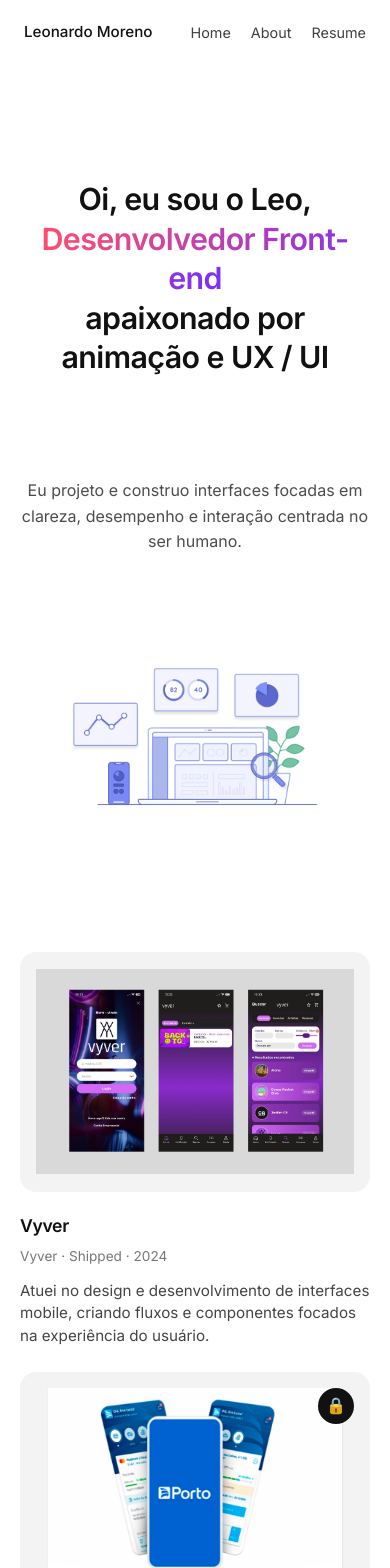
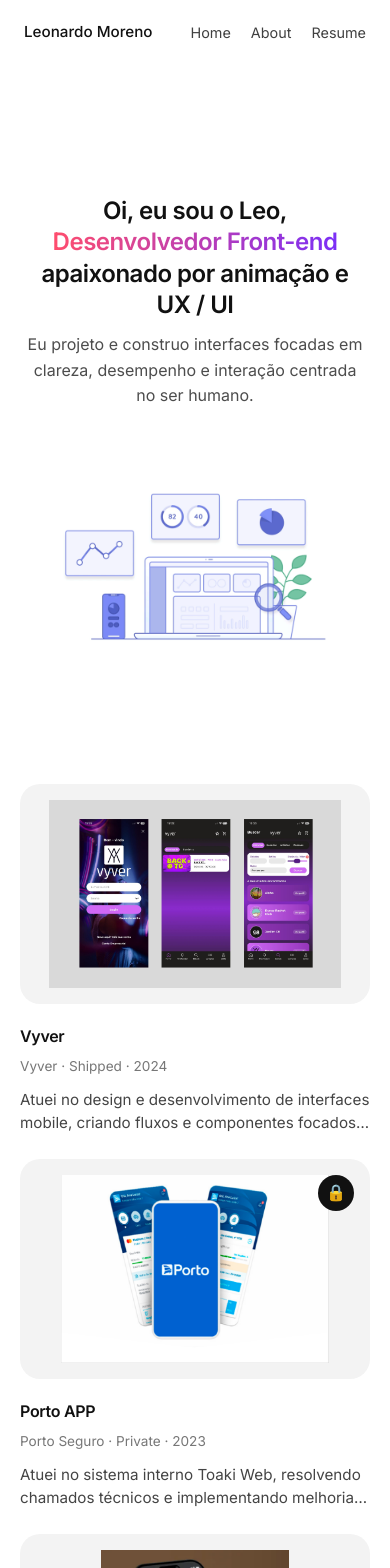
Before and after one commit to sinonScripter/portifolio, a Next.js app: page / in a window 390 px wide. Shown: the top 1568 px of the page. Built offline with nearby package versions, Linux system fonts and the light colour scheme.

Commit message:
senior app mobile

```diff
--- a/src/app/home.css
+++ b/src/app/home.css
@@ -9,7 +9,9 @@
   padding: 0;
 }
 
-/* ===== HERO ===== */
+/* ==================================================
+   HERO — BASE (DESKTOP MANTIDO)
+   ================================================== */
 .hero {
   min-height: 100vh;
   padding: clamp(64px, 8vw, 140px) clamp(20px, 6vw, 80px);
@@ -19,7 +21,6 @@
   gap: clamp(24px, 4vw, 40px);
 }
 
-/* Desktop refinado */
 @media (min-width: 1024px) {
   .hero {
     gap: 16px;
@@ -41,106 +42,120 @@
   font-size: clamp(1.6rem, 2vw, 2.4rem);
   font-weight: 900;
   line-height: 1.25;
-  margin-top: -200px;
-
+  margin-top: -200px; /* desktop preservado */
 }
 
 .hero-text p {
-  color: #111111;
+  color: #111;
   font-size: clamp(0.95rem, 2.5vw, 1.05rem);
   opacity: 0.7;
   margin-top: 16px;
 }
 
-/* ===== HERO MEDIA ===== */
+/* ==================================================
+   HERO MEDIA — BASE
+   ================================================== */
 .hero-media img {
   width: clamp(260px, 38vw, 500px);
   max-width: 100%;
   height: auto;
   object-fit: contain;
   opacity: 0.9;
-  margin-top: -200px;
-
+  margin-top: -200px; /* desktop preservado */
 }
 
-/* Desktop: aproxima do título */
 @media (min-width: 1024px) {
   .hero-media img {
-    width: 460px; /* menor que antes = mais próximo */
-
+    width: 460px;
   }
 }
 
-.hero {
-
-  display: flex;
-  align-items: center;
-  gap: 32px;
-}
-
-/* 📱 Mobile */
-@media (max-width: 768px) {
-  .hero {
-
-    flex-direction: column;
-    text-align: center;
-  }
-
-  /* garante que o texto vem antes */
-  .hero-content {
-    order: 1;
-
-
-  }
-
-  .hero-text h1 {
-    font-size: clamp(1.5rem, 6vw, 2rem);
-    margin-bottom: 100px;
-  }
-
-  /* imagem fica abaixo do h1 */
-  .hero-media {
-
-    order: 2;
-    margin-top: 24px;
-  }
-}
-@media (max-width: 768px) {
-  .hero-media img {
-    width: 100%;
-    max-width: 320px;
-
-  }
-
-  @media (max-width: 400px) {
-    .hero-text p {
-      color: #111;
-      margin-top: -10px;
-      margin-bottom: 150px;
-    }
-  }
-
-}
-
-
-@media (max-width: 768px) {
-  .hero > * {
-
-margin-top: 10vh;
-    width: 100%;
-  }
-}
-
-
-/* Telas muito grandes */
 @media (min-width: 1440px) {
   .hero-media img {
     width: 440px;
   }
 }
-/* ===== LINKS / CARDS ===== */
+
+/* ==================================================
+   MOBILE (ATUALIZADO — SEM AFETAR DESKTOP)
+   ================================================== */
+@media (max-width: 768px) {
+
+  .hero {
+    flex-direction: column;
+    min-height: 100svh;
+    padding: 96px 24px 64px;
+    gap: 32px;
+    text-align: center;
+  }
+
+  /* remove offsets de desktop */
+  .hero-text h1,
+  .hero-media img {
+    margin-top: 0;
+  }
+
+  .hero-text {
+    max-width: 100%;
+  }
+
+  .hero-text h1 {
+    font-size: clamp(1.5rem, 6vw, 2rem);
+    line-height: 1.3;
+  }
+
+  .hero-text p {
+    margin-top: 12px;
+    font-size: 1rem;
+    opacity: 0.75;
+  }
+
+  .hero-media {
+    width: 100%;
+    display: flex;
+    justify-content: center;
+  }
+
+  .hero-media img {
+    width: 100%;
+    max-width: 320px;
+  }
+}
+
+/* ==================================================
+   PROJECTS
+   ================================================== */
+.projects-section {
+  margin-top: clamp(-80px, -8vw, -120px);
+  padding: 0 clamp(20px, 6vw, 80px);
+}
+
+@media (max-width: 768px) {
+  .projects-section {
+    margin-top: -60px;
+    padding: 0 20px;
+  }
+}
+
+.projects-grid {
+  max-width: 1200px;
+  margin: 0 auto;
+  display: grid;
+  grid-template-columns: repeat(2, minmax(0, 1fr));
+  gap: clamp(24px, 4vw, 48px);
+}
+
+@media (max-width: 768px) {
+  .projects-grid {
+    grid-template-columns: 1fr;
+    gap: 24px;
+  }
+}
+
+/* ==================================================
+   PROJECT CARD
+   ================================================== */
 .project-link {
-
   text-decoration: none;
   color: inherit;
   display: block;
@@ -154,35 +169,6 @@
 .project-card:hover {
   transform: translateY(-4px);
   box-shadow: 0 20px 40px rgba(0, 0, 0, 0.08);
-}
-
-/* ===== PROJECTS ===== */
-.projects-section {
-  margin-top: clamp(-80px, -8vw, -120px);
-  padding: 0 clamp(20px, 6vw, 80px);
-}
-/* Desktop */
-@media (min-width: 1024px) {
-  .projects-section {
-    margin-top: -120px;
-  }
-}
-
-/* Mobile */
-@media (max-width: 768px) {
-  .projects-section {
-    margin-top: -60px;
-  }
-}
-
-
-
-.projects-grid {
-  max-width: 1200px;
-  margin: 0 auto;
-  display: grid;
-  grid-template-columns: repeat(2, minmax(0, 1fr));
-  gap: clamp(24px, 4vw, 48px);
 }
 
 .project-media {
@@ -244,7 +230,9 @@
   overflow: hidden;
 }
 
-/* ===== TOOLTIP ===== */
+/* ==================================================
+   TOOLTIP
+   ================================================== */
 .love-message {
   position: fixed;
   background: rgba(0, 0, 0, 0.85);
@@ -267,107 +255,3 @@
     transform: translateY(0);
   }
 }
-
-/* ===== MOBILE ===== */
-@media (max-width: 768px) {
-  .hero {
-    max-width: 1200px;
-    margin: 0 auto;
-    min-height: 100vh;
-
-    display: flex;
-    align-items: center;
-    justify-content: center;
-
-    gap: 48px; /* controle fino da distância */
-    padding: clamp(64px, 8vw, 120px) 24px;
-  }
-
-  .hero-media {
-    width: 100%;
-    display: flex;
-    justify-content: center;
-    margin-top: 32px;
-  }
-
-  .projects-grid {
-    grid-template-columns: 1fr;
-  }
-
-  /* ===============================
-   📱 iPhone 12 / Mobile refinado
-   =============================== */
-@media (max-width: 414px) {
-
-  /* HERO */
-  .hero {
-    flex-direction: column;
-    min-height: 100svh; /* melhor que vh no iOS */
-    padding: 96px 20px 48px;
-    gap: 32px;
-    text-align: center;
-  }
-
-  /* REMOVE gambiarras de desktop */
-  .hero-text h1,
-  .hero-media img {
-    margin-top: 0;
-  }
-
-  .hero-text {
-    max-width: 100%;
-  }
-
-  .hero-text h1 {
-    font-size: 1.9rem;
-    line-height: 1.3;
-  }
-
-  .hero-text p {
-    font-size: 1rem;
-    margin-top: 12px;
-    opacity: 0.75;
-  }
-
-  /* IMAGEM */
-  .hero-media {
-    width: 100%;
-    display: flex;
-    justify-content: center;
-  }
-
-  .hero-media img {
-    width: 100%;
-    max-width: 300px;
-    margin-top: -150px;
-    margin-bottom: 100px;
-
-  }
-
-  /* PROJECTS */
-  .projects-section {
-    margin-top: -40px;
-    padding: 0 20px;
-  }
-
-  .projects-grid {
-    grid-template-columns: 1fr;
-    gap: 24px;
-  }
-
-  .project-media {
-    height: 240px;
-    border-radius: 16px;
-  }
-
-  .project-title {
-    font-size: 1.1rem;
-  }
-
-  .project-description {
-    font-size: 0.95rem;
-    -webkit-line-clamp: 3;
-  }
-}
-
-}
```
